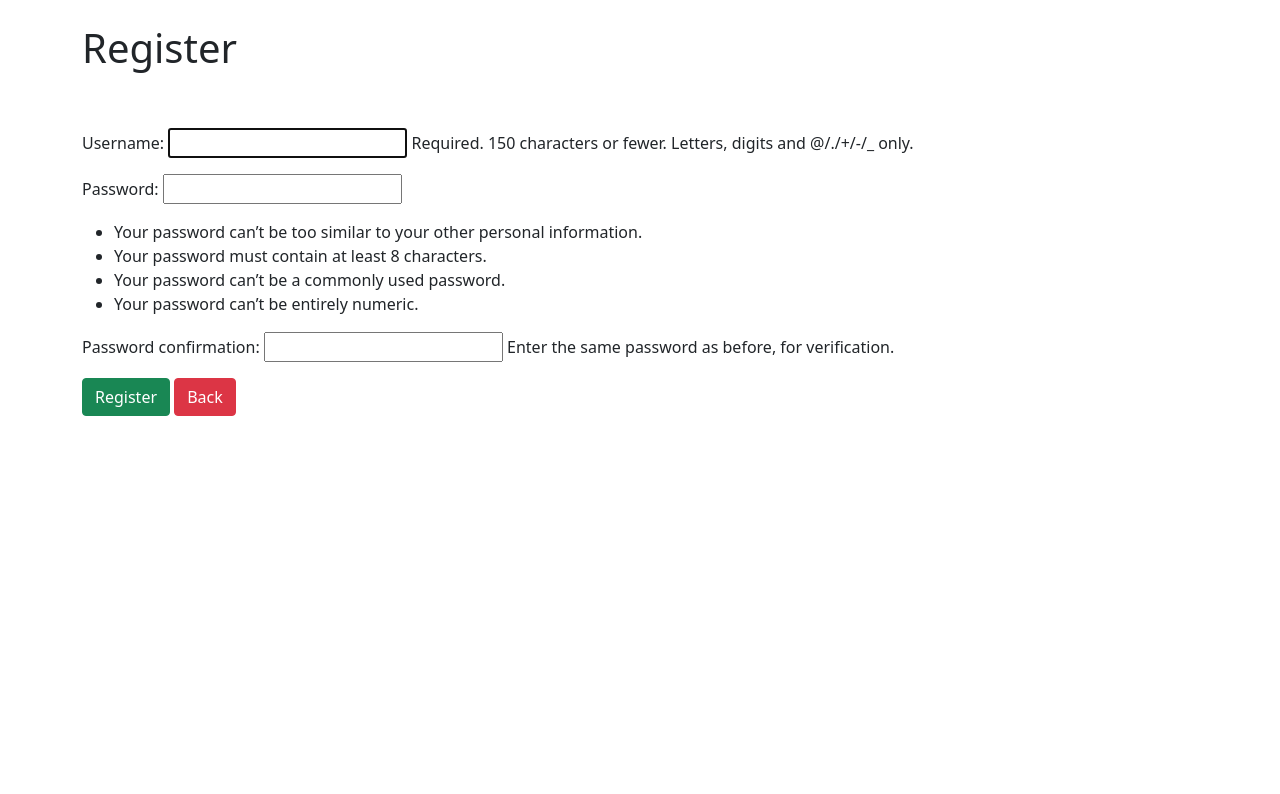
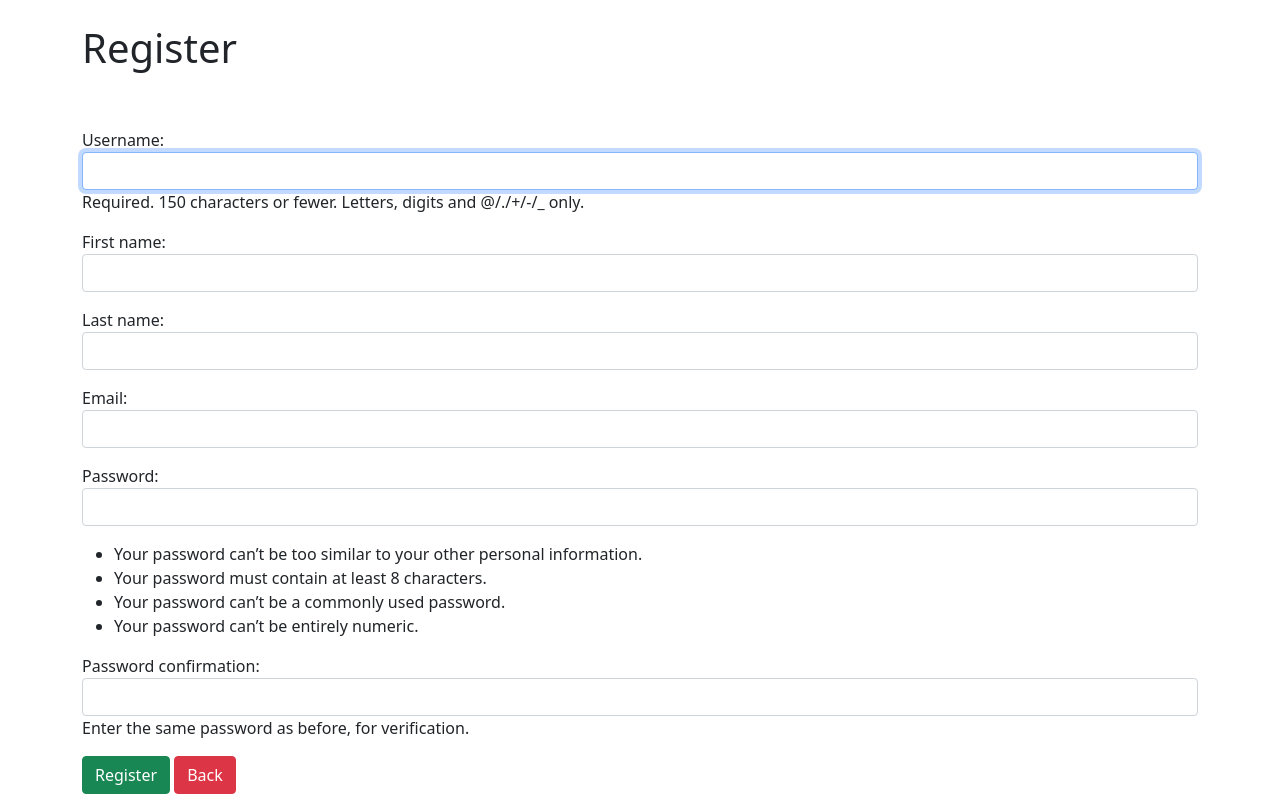
Before and after one commit to sshabaj1/The-Library, a Django app: page /members/register/ in a window 1280 px wide. Shown: the part 80-874 px from the top of the page. Before the commit the page ends 496 px from the top, so only its background shows below. Run offline with Django 3.2, Linux system fonts and the light colour scheme.

Commit message:
sign up form updated

```diff
--- a/libpro/templates/post_details.html
+++ b/libpro/templates/post_details.html
@@ -31,7 +31,7 @@
 <form action = "{% url 'like_post' post.pk %}"
 mothod="POST">
     {% csrf_token %}
-
+{% if user.is_authenticated %}
     {% if liked %}
         <button type="submit" name="post-id" value = "{{ post.id }}" class= "btn btn-danger btn-sm">Unlike</button>
 
@@ -39,6 +39,9 @@ mothod="POST">
         <button type="submit" name="post-id" value = "{{ post.id }}" class= "btn btn-primary btn-sm">Like</button>
 
     {% endif %}
+{% else %}
+<small><a href={% url 'login' %}>Login</a> to like the post.</small>
+{% endif %}
      - {{ total_likes }} Likes
 </form>
 
--- /dev/null
+++ b/members/forms.py
@@ -0,0 +1,19 @@
+from django.contrib.auth.forms import UserCreationForm
+from django.contrib.auth.models import User
+from django import forms
+
+class SingUpForm(UserCreationForm):
+    email = forms.EmailField(widget=forms.EmailInput(attrs={'class': 'form-control'}))
+    first_name = forms.CharField(max_length=100, widget=forms.TextInput(attrs={'class': 'form-control'}))
+    last_name = forms.CharField(max_length=100, widget=forms.TextInput(attrs={'class': 'form-control'}))
+
+    class Meta:
+        model = User
+        fields = ('username', 'first_name', 'last_name', 'email', 'password1', 'password2')
+
+    def __init__(self, *args, **kwargs):
+        super(SingUpForm, self).__init__(*args, **kwargs)
+
+        self.fields['username'].widget.attrs['class'] = 'form-control'
+        self.fields['password1'].widget.attrs['class'] = 'form-control'
+        self.fields['password2'].widget.attrs['class'] = 'form-control'
--- a/members/views.py
+++ b/members/views.py
@@ -2,11 +2,12 @@ from django.shortcuts import render
 from django.views import generic
 from django.contrib.auth.forms import UserCreationForm
 from django.urls import reverse_lazy
+from .forms import SingUpForm
 
 # Create your views here.
 
 
 class UserRegisterView(generic.CreateView):
-    form_class = UserCreationForm
+    form_class = SingUpForm
     template_name = 'registration/register.html'
     success_url = reverse_lazy('login')
```
Also changed, not shown: db.sqlite3.
